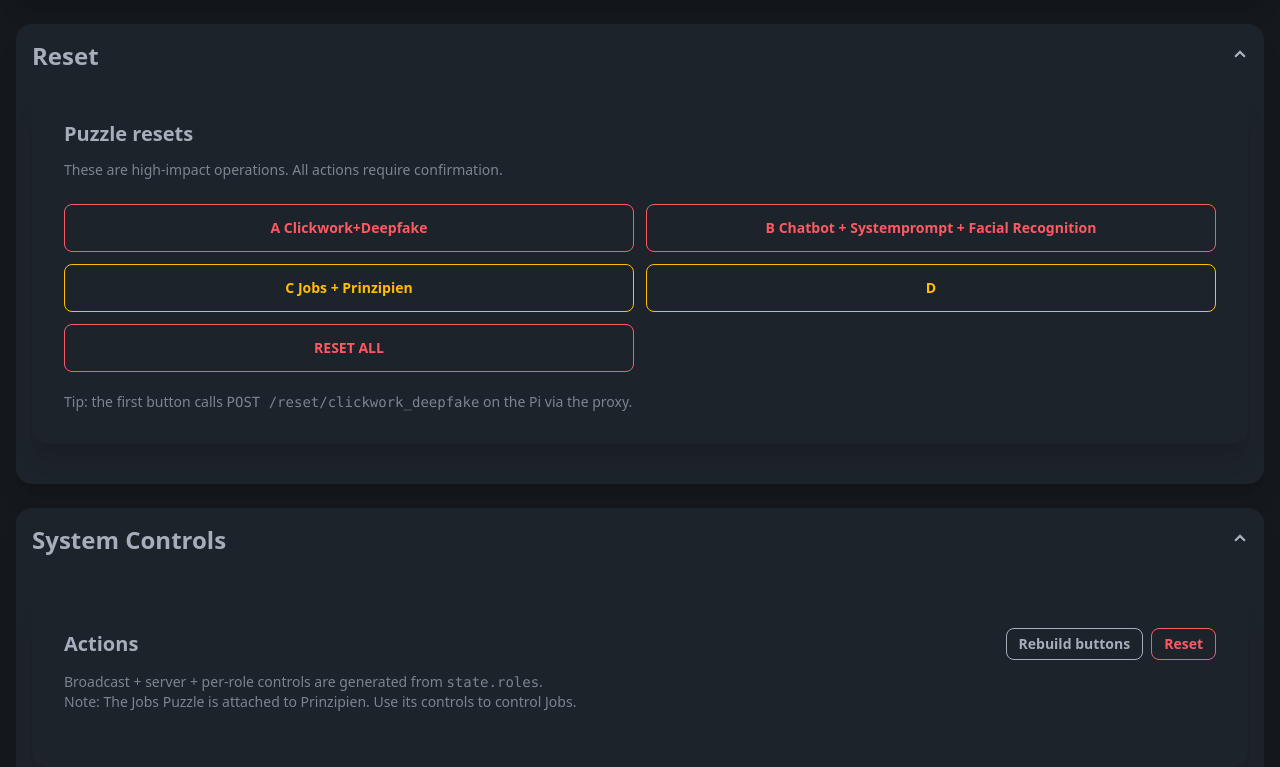
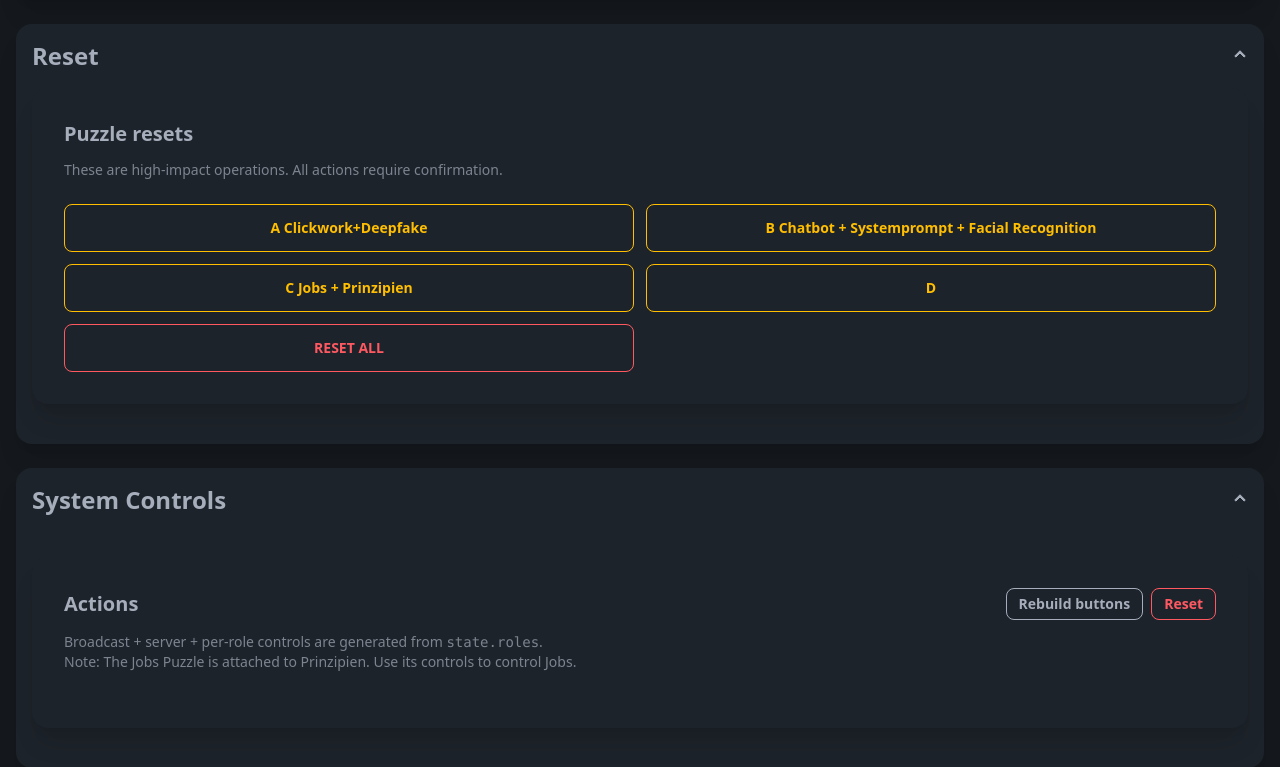
Before and after one commit to lukas-walker/er_gui, a FastAPI app: template templates/index.html in a window 1280 px wide. Shown: the part 84-851 px from the top of the page. Run offline with FastAPI, Linux system fonts and the light colour scheme; the template is opened without the code that fills it, so the values that code supplies are empty; some libraries are stand-ins or nearby versions.

Commit message:
remove unnecessary comment

```diff
--- a/templates/partials/reset_controls.html
+++ b/templates/partials/reset_controls.html
@@ -11,14 +11,14 @@
 
       <div class="mt-4 grid grid-cols-1 lg:grid-cols-2 gap-3">
         <button
-          class="btn btn-error btn-outline"
+          class="btn btn-warning btn-outline"
           onclick="openActionModal('Reset Clickwork+Deepfake pipeline', '/reset/clickwork_deepfake', true)"
         >
           A Clickwork+Deepfake
         </button>
 
         <button
-          class="btn btn-error btn-outline"
+          class="btn btn-warning btn-outline"
           onclick="openActionModal('Reset Clickwork+Deepfake pipeline', '/reset/chatbot_systemprompt_facialrecognition', true)"
         >
           B Chatbot + Systemprompt + Facial Recognition
@@ -44,10 +44,6 @@
           RESET ALL
         </button>
       </div>
-
-      <p class="opacity-70 text-sm mt-3">
-        Tip: the first button calls <code>POST /reset/clickwork_deepfake</code> on the Pi via the proxy.
-      </p>
     </div>
   </div>
 </section>
```
